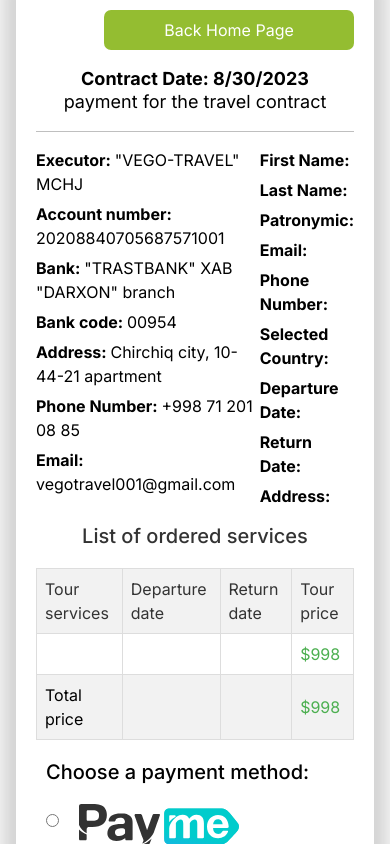
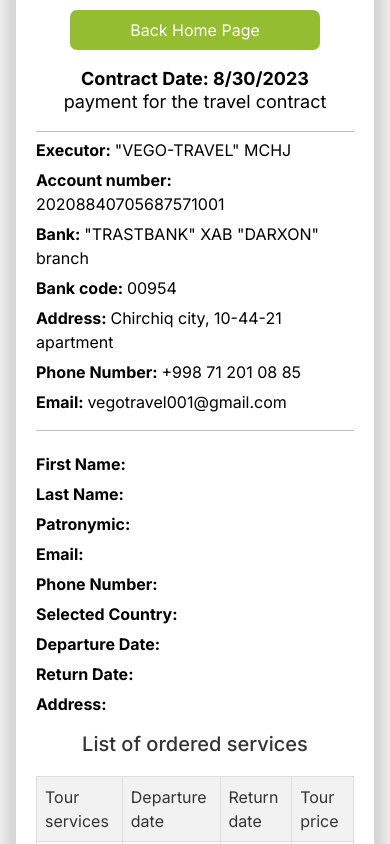
Before and after one commit to Warnigo/Travel-site-full-stack, a React (Vite) app: page /pay in a window 390 px wide. Shown: the top 844 px of the page. Built offline with nearby package versions, Linux system fonts and the light colour scheme.

Commit message:
first comment

```diff
--- a/src/pages/style/payment.css
+++ b/src/pages/style/payment.css
@@ -39,6 +39,10 @@
     display: flex;
     justify-content: center !important;
     padding: 10px 0 0;
+}
+
+.hr-pay {
+    display: none !important;
 }
 
 .payment-information div {
@@ -145,8 +149,25 @@
     background-color: #94BD10;
 }
 
-@media screen and (min-width: 767px) {
+@media screen and (max-width: 575px) {
     .payment-information {
-        display: inline-block;
+        display: inline;
     }
-}
+
+    .buttoms-back {
+        text-align: center;
+    }
+
+    .hr-pay {
+        display: block !important;
+    }
+
+    .user-pay-information {
+        padding: 15px 0 0 ;
+    }
+
+    .payment-pay {
+        text-align: center;
+    }
+
+  }
--- a/src/pages/user/payment.jsx
+++ b/src/pages/user/payment.jsx
@@ -41,7 +41,7 @@ function Payment() {
                             <p><b>Bank code: </b>00954</p>
                             <p><b>Address: </b>Chirchiq city, 10-44-21 apartment</p>
                             <p><b>Phone Number: </b>+998 71 201 08 85</p>
-                            <p><b>Email: </b>vegotravel001@gmail.com</p>
+                            <p><b>Email: </b>vegotravel001@gmail.com</p><hr className="hr-pay" />
                         </div>
                         <div className="user-pay-information pay-m">
                             <p><b>First Name:</b> {parsedData.firstName}</p>
```
